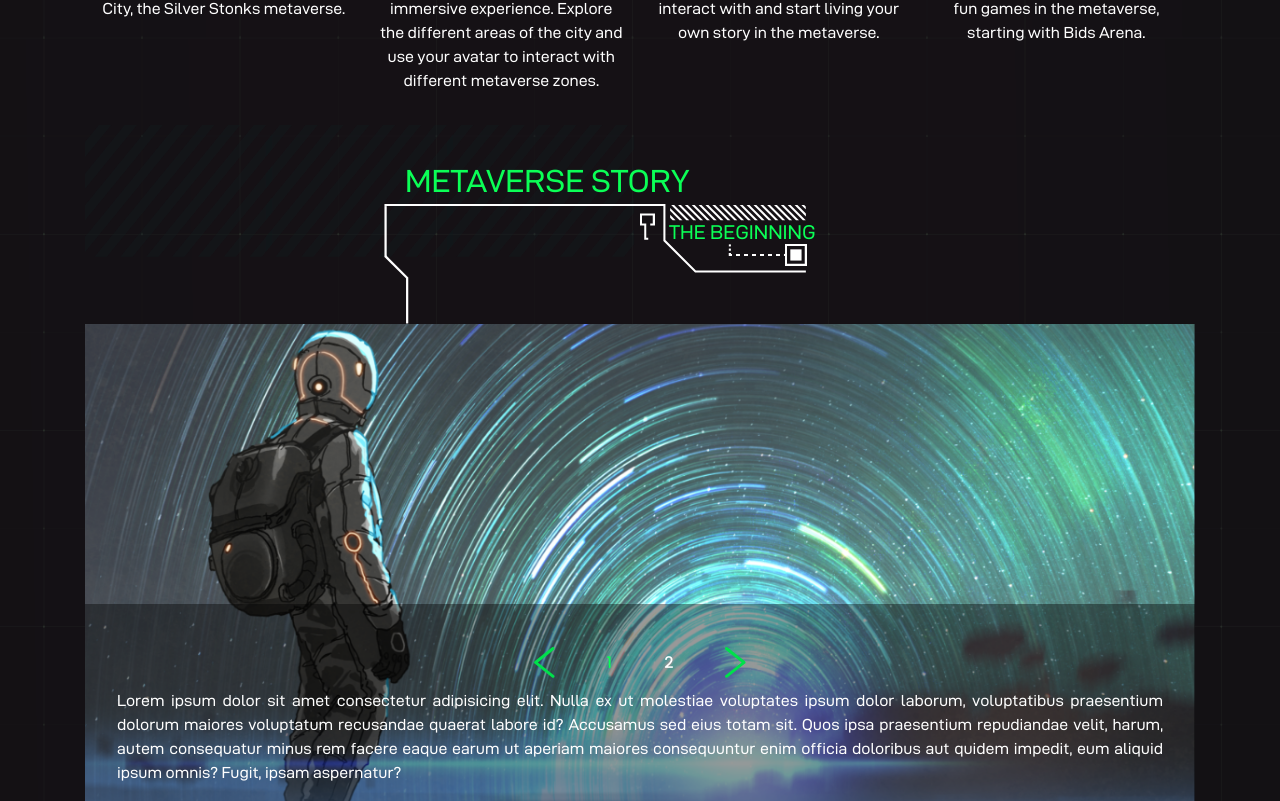
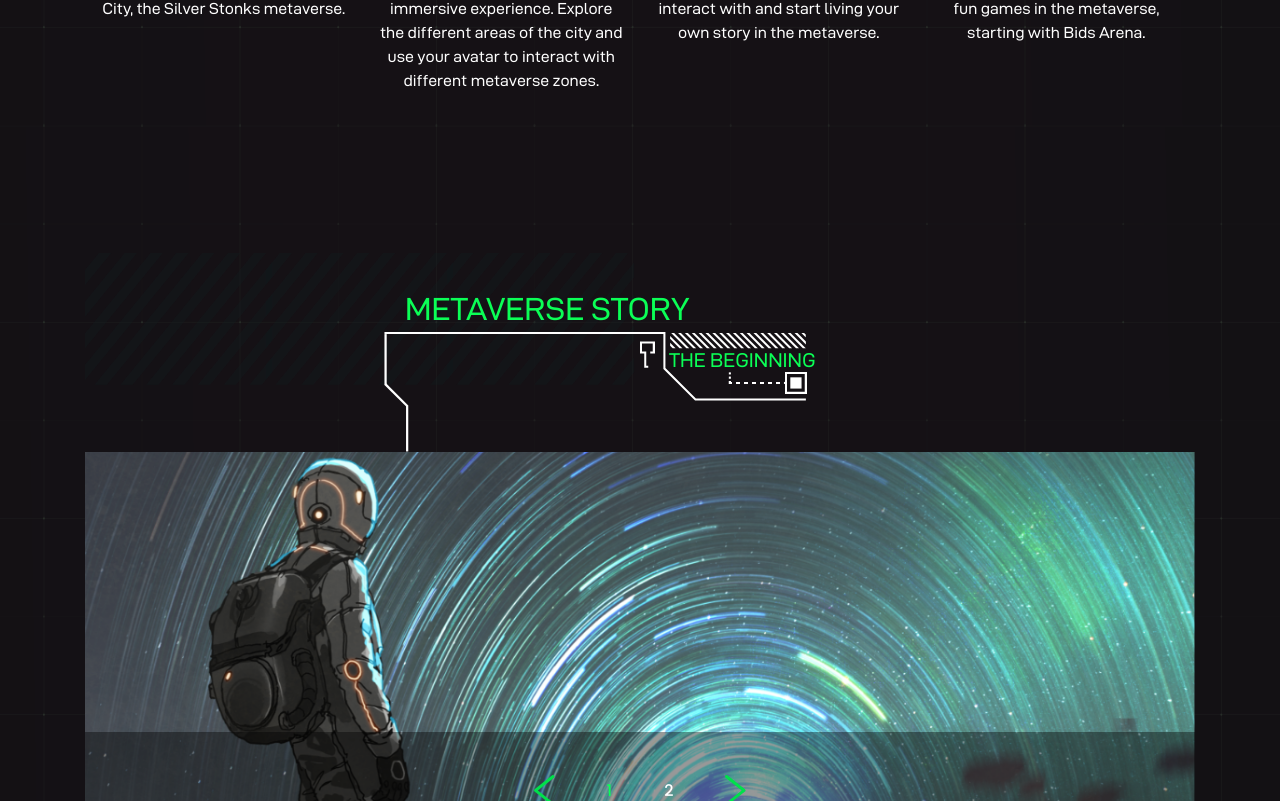
Before and after one commit to Silverstonks/SilverbackCity, a React (Create React App) app: page / in a window 1280 px wide. Shown: the part 1579-2380 px from the top of the page. Built offline with nearby package versions, Linux system fonts and the light colour scheme; what web3 would draw is missing.

Commit message:
Fixed margin in MetaverseStory

```diff
--- a/src/components/MetaverseStory/MetaverseStory.scss
+++ b/src/components/MetaverseStory/MetaverseStory.scss
@@ -1,5 +1,14 @@
 .metaverse-story-container
 {
+    margin-bottom: 3rem;
+
+    @media screen and (min-width: 800px) {
+        &
+        {
+            margin-top: 10rem;
+        }
+    }
+
     .metaverse-story-title-container
     {
         position: relative;
```
